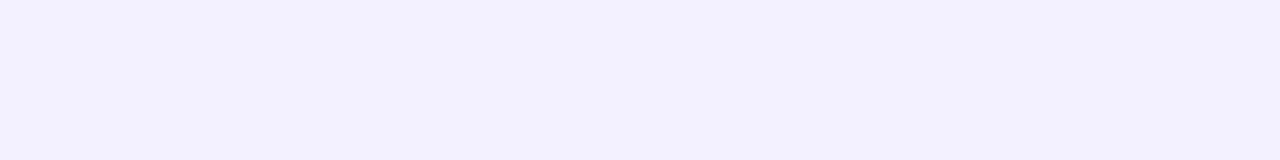
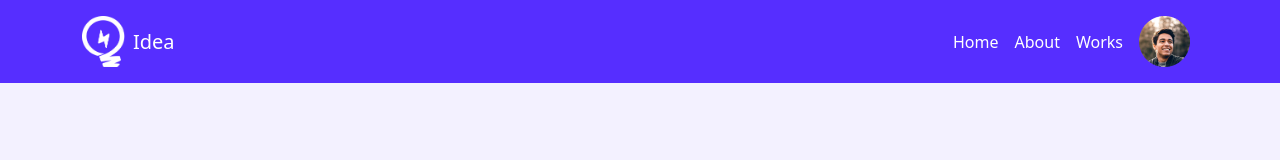
Before and after one commit to IamRidoyRoy/Responsive-bootstrap-leaderboard, a plain HTML site: page index.html in a window 1280 px wide. Drawn offline with Linux system fonts and the light colour scheme.

Commit message:
Header added

```diff
--- a/index.html
+++ b/index.html
@@ -13,7 +13,38 @@
 
 <body style="background-color: #F3F1FF;;">
 
+  <header>
 
+    <nav class="navbar navbar-expand-lg navbar-dark " style="background-color: #562EFF;">
+      <div class="container">
+        <a class="navbar-brand d-flex align-items-center" href="#"><img style="color: aliceblue;"
+            src="images/icons/logo.png" alt="" width="43" height="51"><span class="ms-2">Idea</span>
+        </a>
+        <button class="navbar-toggler" type="button" data-bs-toggle="collapse" data-bs-target="#navbarSupportedContent"
+          aria-controls="navbarSupportedContent" aria-expanded="false" aria-label="Toggle navigation">
+          <span class="navbar-toggler-icon"></span>
+        </button>
+        <div class="collapse navbar-collapse" id="navbarSupportedContent">
+          <ul class="navbar-nav ms-auto mb-2 mb-lg-0 d-flex align-items-center">
+            <li class="nav-item">
+              <a class="nav-link active" aria-current="page" href="#">Home</a>
+            </li>
+            <li class="nav-item">
+              <a class="nav-link active" aria-current="page" href="#">About</a>
+            </li>
+            <li class="nav-item">
+              <a class="nav-link active" aria-current="page" href="#">Works</a>
+            </li>
+            <li class="nav-item">
+              <a class="nav-link active" aria-current="page" href="#"><img style="color: aliceblue;"
+                  src="images/icons/profile.png" alt="" width="51" height="51"></a>
+            </li>
+          </ul>
+        </div>
+      </div>
+    </nav>
+  </header>
+  <script src="js/bootstrap.bundle.min.js"></script>
 </body>
 
 </html>
```
